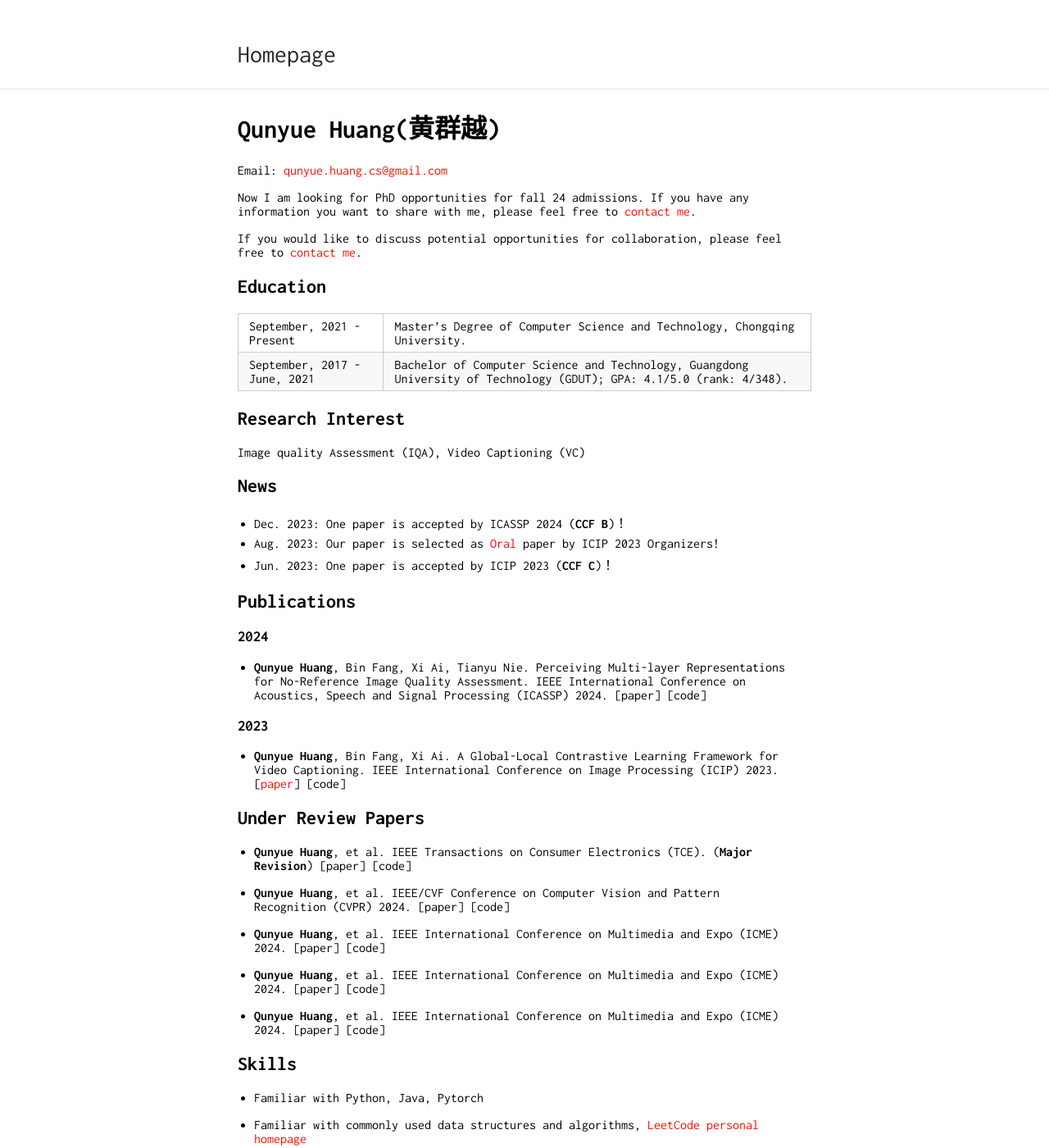
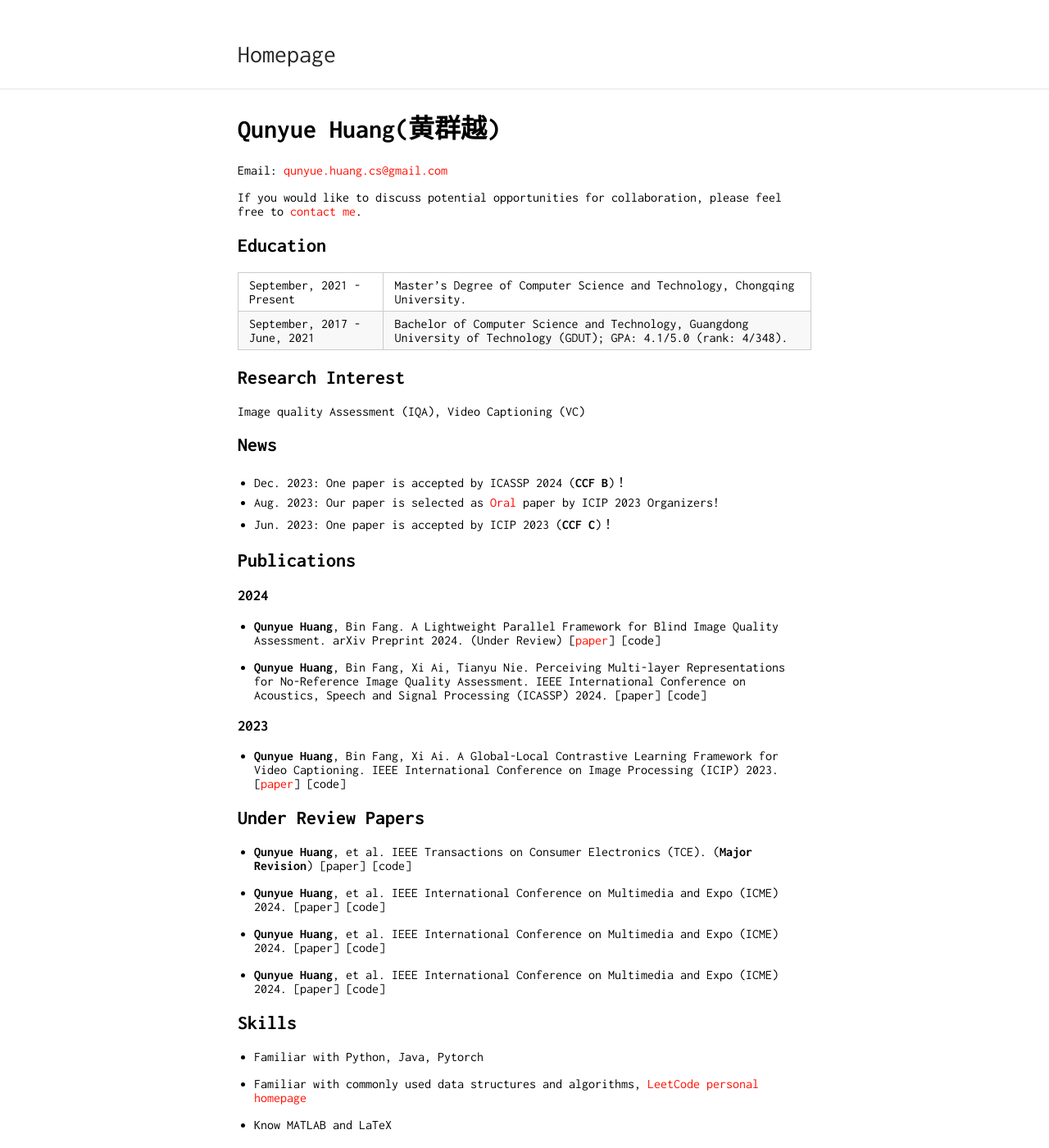
Before and after one commit to qunyuehuang/qunyuehuang.github.io, a Jekyll site: the page built from index.md, in a window 1280 px wide and 1400 px high. Shown: the whole window at 82% size. Built offline with Jekyll 4.4.1, drawn with Linux system fonts in a browser that asks for light colours; our own code applies the rules of GitHub Pages for plain Markdown files; some of the changed text lies outside the part shown.

Commit message:
Update index.md

```diff
--- a/index.md
+++ b/index.md
@@ -5,8 +5,6 @@ layout: default
 # Qunyue Huang(黄群越)
 
 Email: [qunyue.huang.cs@gmail.com](mailto:qunyue.huang.cs@gmail.com)
-
-Now I am looking for PhD opportunities for fall 24 admissions. If you have any information you want to share with me, please feel free to [contact me](mailto:qunyue.huang.cs@gmail.com).
 
 If you would like to discuss potential opportunities for collaboration, please feel free to [contact me](mailto:qunyue.huang.cs@gmail.com).
 
@@ -29,6 +27,8 @@ Image quality Assessment (IQA), Video Captioning (VC)
 
 ### 2024
 
+* **Qunyue Huang**, Bin Fang. A Lightweight Parallel Framework for Blind Image Quality Assessment. arXiv Preprint 2024. (Under Review) [[paper](https://arxiv.org/pdf/2402.12043.pdf)] [code]
+
 * **Qunyue Huang**, Bin Fang, Xi Ai, Tianyu Nie. Perceiving Multi-layer Representations for No-Reference Image Quality Assessment. IEEE International Conference on Acoustics, Speech and Signal Processing (ICASSP) 2024. [paper] [code]
 
 ### 2023
@@ -38,8 +38,6 @@ Image quality Assessment (IQA), Video Captioning (VC)
 ## Under Review Papers
 
 * **Qunyue Huang**, et al. IEEE Transactions on Consumer Electronics (TCE). (**Major Revision**) [paper] [code]
-
-* **Qunyue Huang**, et al. IEEE/CVF Conference on Computer Vision and Pattern Recognition (CVPR) 2024. [paper] [code]
 
 * **Qunyue Huang**, et al. IEEE International Conference on Multimedia and Expo (ICME) 2024. [paper] [code]
 
```
Also changed, not shown: other parts of index.md (+1 -1 lines).
